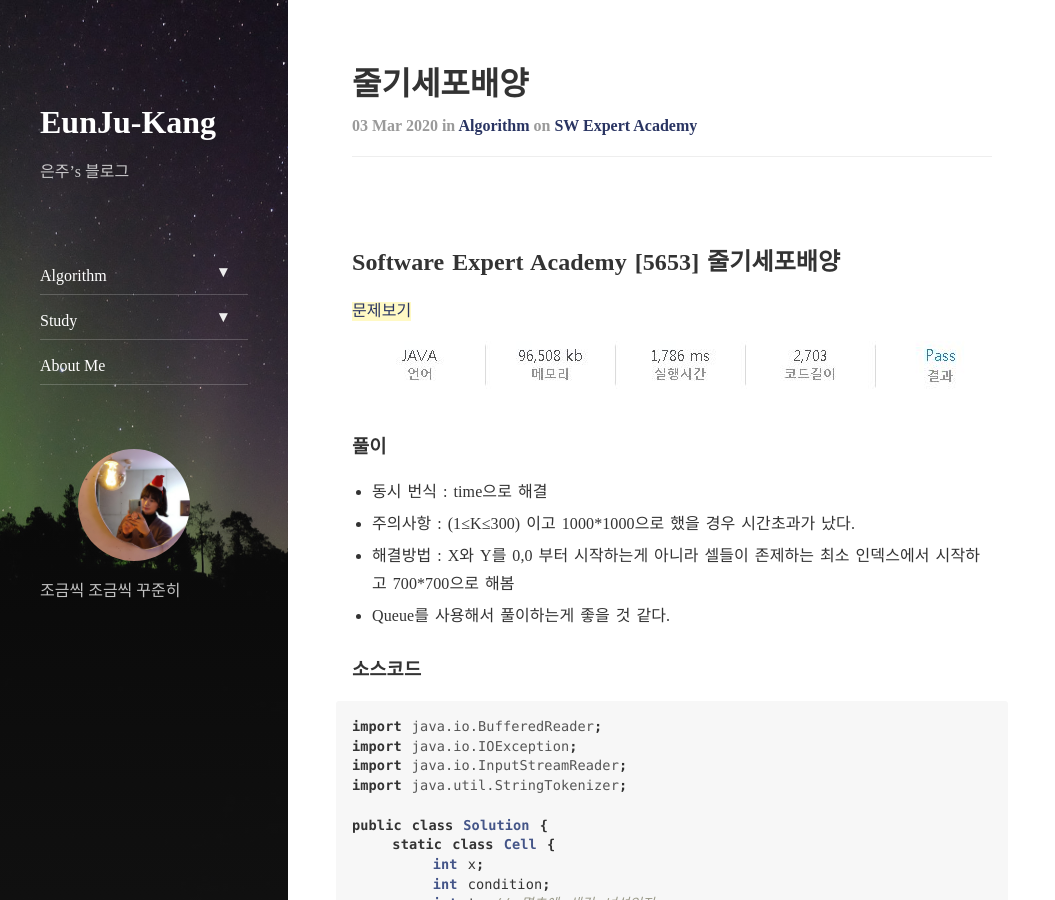
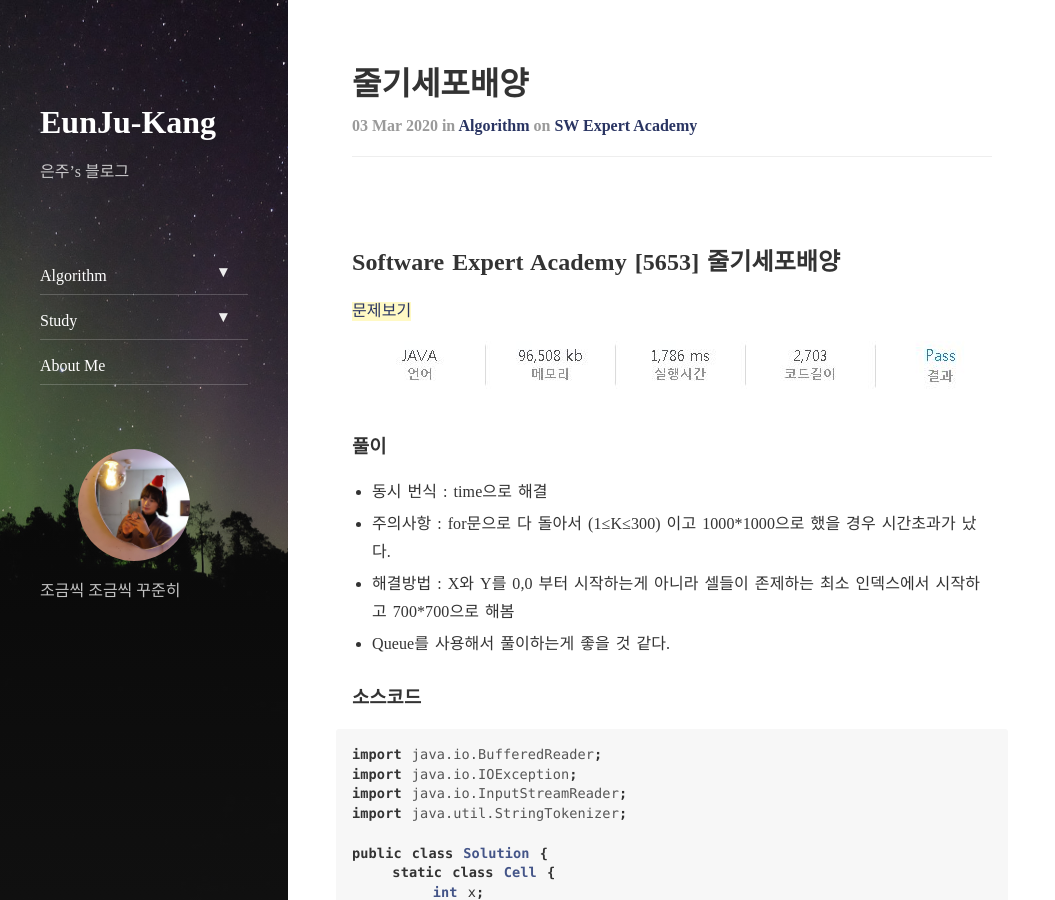
Before and after one commit to EunJu-Kang/EunJu-Kang.github.io, a Jekyll site: the page built from _posts/2020-03-03-algo-5653-줄기세포배양.md, in a window 1280 px wide and 900 px high. Shown: the whole window, without its empty margins (0-1055 px from the left). Built offline with Jekyll 4.4.1, drawn with Linux system fonts in a browser that asks for light colours; nearby versions of some CDN libraries.

Commit message:
Update 2020-03-03-algo-5653-줄기세포배양.md

```diff
--- a/_posts/2020-03-03-algo-5653-줄기세포배양.md
+++ b/_posts/2020-03-03-algo-5653-줄기세포배양.md
@@ -12,7 +12,7 @@ tags: SW
 
 ### 풀이
 - 동시 번식 : time으로 해결
-- 주의사항 : (1≤K≤300) 이고 1000*1000으로 했을 경우 시간초과가 났다.
+- 주의사항 : for문으로 다 돌아서 (1≤K≤300) 이고 1000*1000으로 했을 경우 시간초과가 났다.
 - 해결방법 : X와 Y를 0,0 부터 시작하는게 아니라 셀들이 존제하는 최소 인덱스에서 시작하고 700*700으로 해봄
 - Queue를 사용해서 풀이하는게 좋을 것 같다.
 
```
